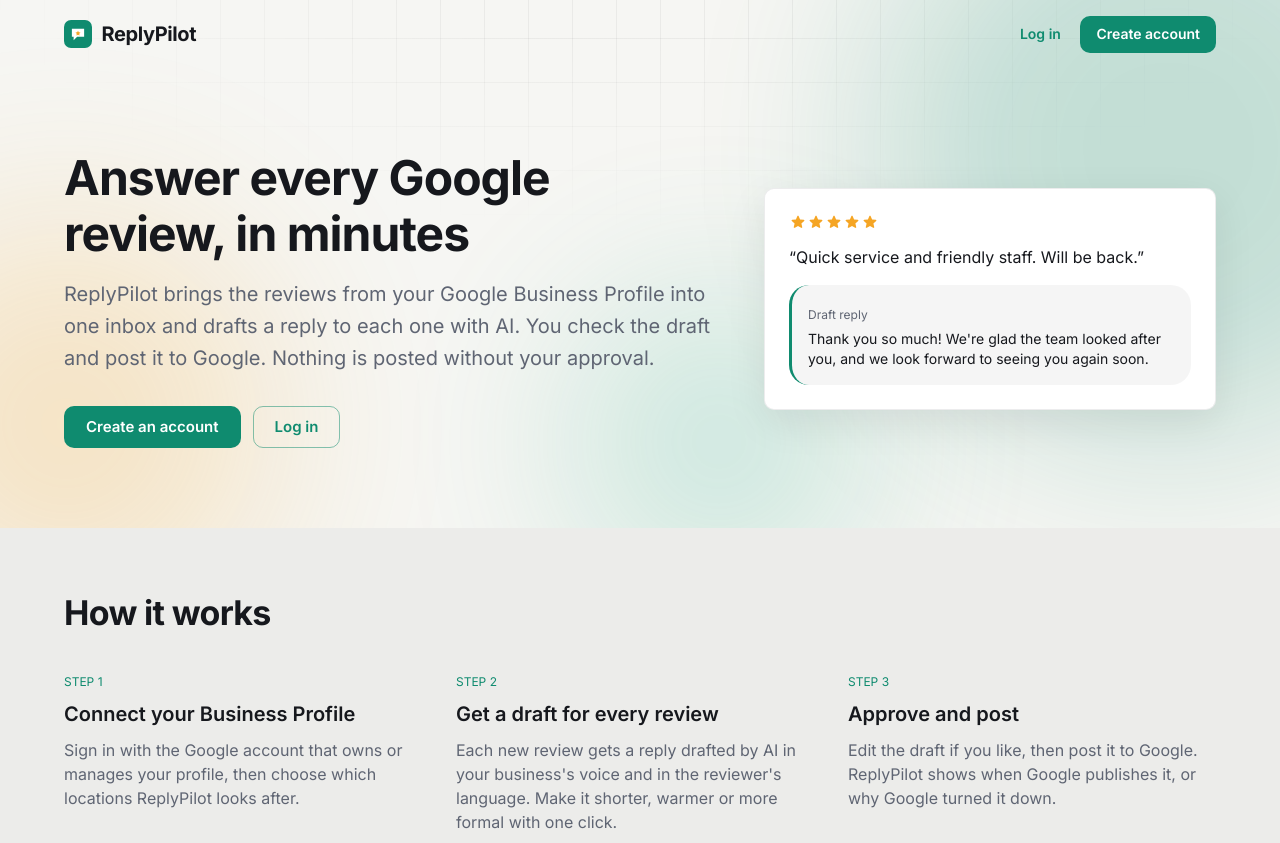
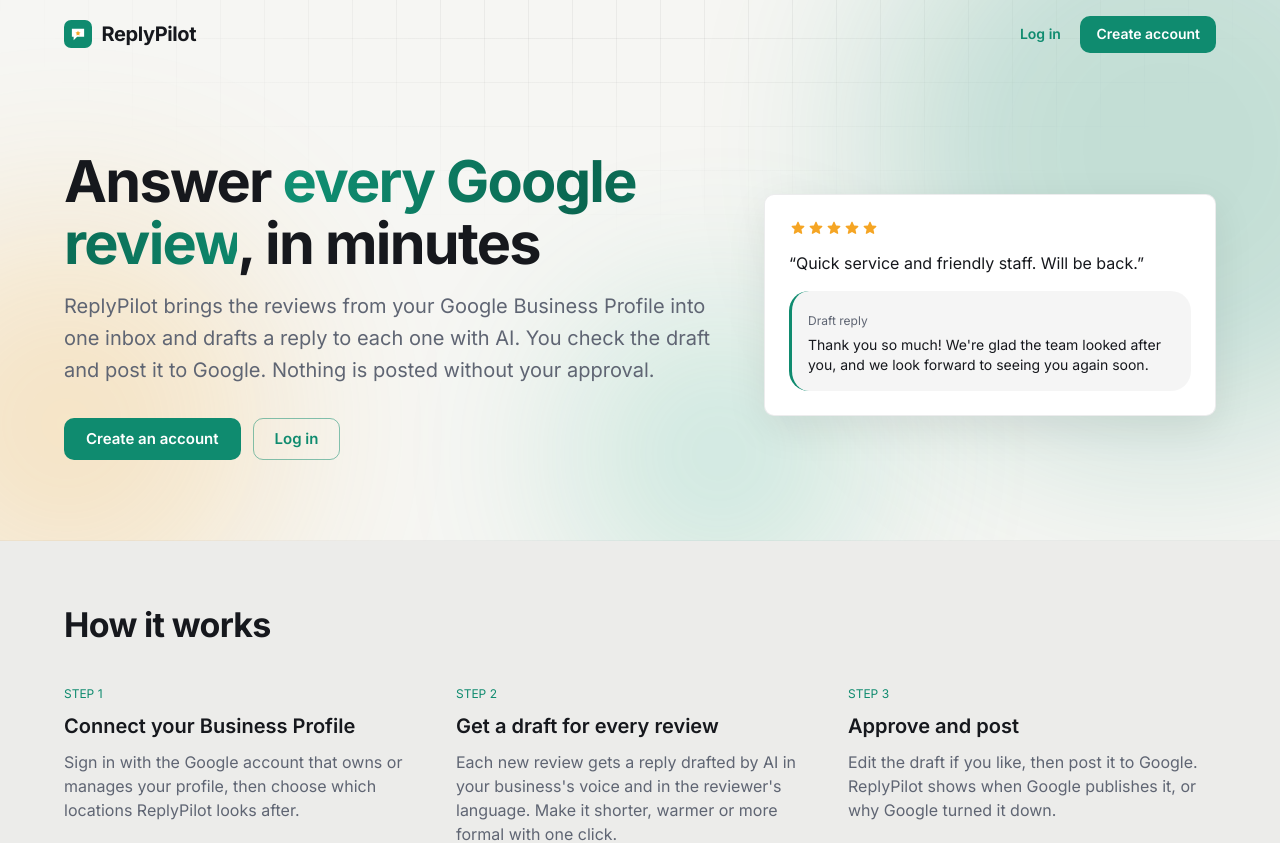
Before and after one commit to Smart-Assistant-ai/Google-Reviews-Automation, a React (Vite) app in the folder apps/web/: page / in a window 1280 px wide. Shown: the top 843 px of the page. Built offline with nearby package versions, Linux system fonts and the light colour scheme; no server answers.

Commit message:
feat(web): enlarge the headline and colour its key words

```diff
--- a/apps/web/src/components/landing/motion.ts
+++ b/apps/web/src/components/landing/motion.ts
@@ -24,3 +24,8 @@ export const drift = keyframes`
   50% { transform: translate3d(40px, 24px, 0) scale(1.08); }
   100% { transform: translate3d(-24px, 12px, 0) scale(0.95); }
 `;
+
+// Slides a gradient along, for the coloured words in the headline.
+export const shimmer = keyframes`
+  to { background-position: 200% center; }
+`;
--- a/apps/web/src/pages/Landing.tsx
+++ b/apps/web/src/pages/Landing.tsx
@@ -17,10 +17,11 @@ import {
 import type { ReactNode } from 'react';
 import { Link as RouterLink } from 'react-router-dom';
 import { useAuthConfig } from '../api/hooks';
+import { brand } from '../theme';
 import PublicLayout from '../components/PublicLayout';
 import HeroGlow from '../components/landing/HeroGlow';
 import Reveal from '../components/landing/Reveal';
-import { enter } from '../components/landing/motion';
+import { enter, noMotion, shimmer } from '../components/landing/motion';
 import Stars from '../components/Stars';
 
 // The public home page. Google's verification reads it to learn what the app does, so it says
@@ -83,9 +84,38 @@ export default function Landing() {
               <Typography
                 variant="h3"
                 component="h1"
-                sx={{ fontWeight: 700, letterSpacing: '-0.02em', ...enter() }}
+                sx={{
+                  fontWeight: 700,
+                  fontSize: { xs: '2.4rem', sm: '3rem', md: '3.6rem' },
+                  lineHeight: 1.08,
+                  letterSpacing: '-0.03em',
+                  ...enter(),
+                }}
               >
-                Answer every Google review, in minutes
+                Answer{' '}
+                <Box
+                  component="span"
+                  sx={(theme) => {
+                    // Greens only: amber would be too faint against the light background.
+                    const stops =
+                      theme.palette.mode === 'dark'
+                        ? [brand.light, '#9BE7D2', brand.light]
+                        : [brand.dark, brand.main, '#1BA98C', brand.main, brand.dark];
+                    return {
+                      backgroundImage: `linear-gradient(90deg, ${stops.join(', ')})`,
+                      backgroundSize: '200% auto',
+                      backgroundClip: 'text',
+                      WebkitBackgroundClip: 'text',
+                      color: 'transparent',
+                      WebkitTextFillColor: 'transparent',
+                      animation: `${shimmer} 8s linear infinite`,
+                      [noMotion]: { animation: 'none' },
+                    };
+                  }}
+                >
+                  every Google review
+                </Box>
+                , in minutes
               </Typography>
               <Typography
                 variant="h6"
```
